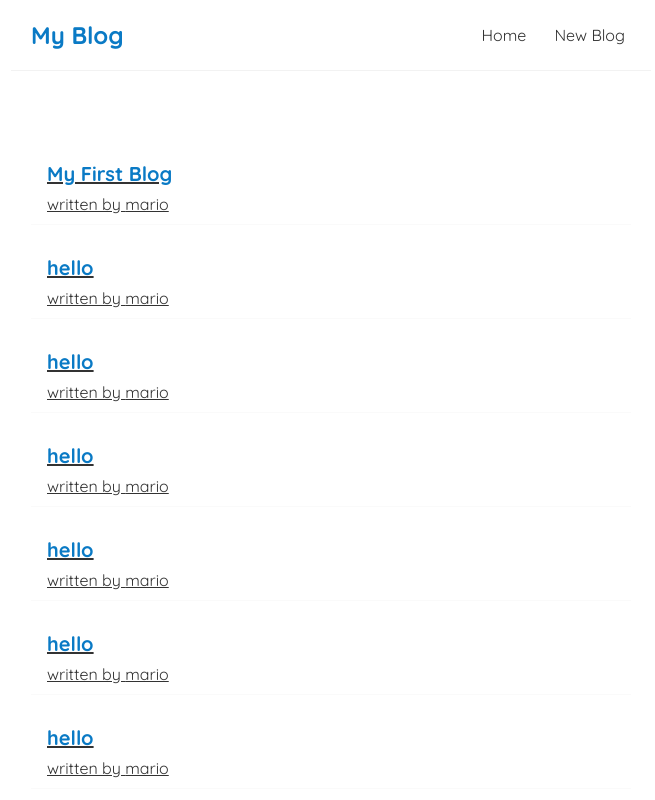
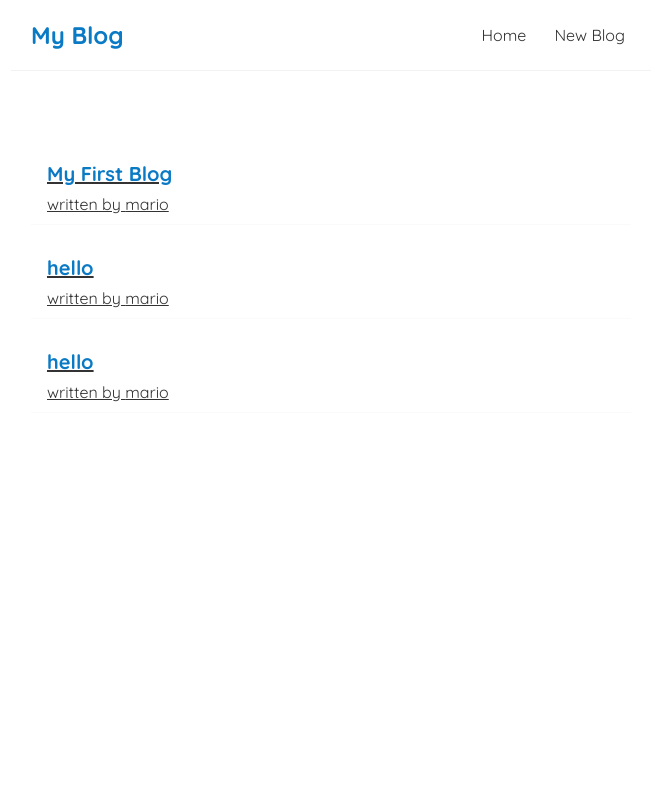
Before and after one commit to OsmanBytyqi/ReactAPP, a React (Create React App) app: page / in a window 1280 px wide. Shown: the top 800 px of the page, without its empty margins (309-964 px from the left). Built offline with nearby package versions, Linux system fonts and the light colour scheme; data requests are answered from the project's data file; the HTML template or start-up script is replaced by a standard one.

Commit message:
404 error

```diff
--- a/data/db.json
+++ b/data/db.json
@@ -10,49 +10,7 @@
       "title": "hello",
       "body": "i dunno what to do now ",
       "author": "mario",
-      "id": 4
-    },
-    {
-      "title": "hello",
-      "body": "i dunno what to do now ",
-      "author": "mario",
-      "id": 5
-    },
-    {
-      "title": "hello",
-      "body": "i dunno what to do now ",
-      "author": "mario",
-      "id": 6
-    },
-    {
-      "title": "hello",
-      "body": "i dunno what to do now ",
-      "author": "mario",
-      "id": 8
-    },
-    {
-      "title": "hello",
-      "body": "i dunno what to do now ",
-      "author": "mario",
       "id": 9
-    },
-    {
-      "title": "hello",
-      "body": "i dunno what to do now ",
-      "author": "mario",
-      "id": 10
-    },
-    {
-      "title": "hello",
-      "body": "i dunno what to do now ",
-      "author": "mario",
-      "id": 11
-    },
-    {
-      "title": "flfkl",
-      "body": "lfklsklf",
-      "author": "mario",
-      "id": 12
     },
     {
       "title": "hello ",
--- a/src/App.js
+++ b/src/App.js
@@ -4,6 +4,7 @@ import Home from './home';
 import {BrowserRouter as Router,Route,Switch} from 'react-router-dom';
 import Create from './Create';
 import BlogDetails from './BlogDetail';
+import NotFound from './NotFound';
 
 
 
@@ -25,6 +26,9 @@ function App() {
         <Route  exact path="/blogs/:id">
           <BlogDetails></BlogDetails>
         </Route>
+        <Route exact path='*'>
+          <NotFound></NotFound>
+        </Route>
 
 
         </Switch>
--- /dev/null
+++ b/src/NotFound.js
@@ -0,0 +1,12 @@
+const NotFound = () => {
+    return (
+
+        <div className="not-founf">
+
+            <h2>Sorry</h2>
+            <p>your page not found :)</p>
+        </div>
+     );
+}
+
+export default NotFound;
```
